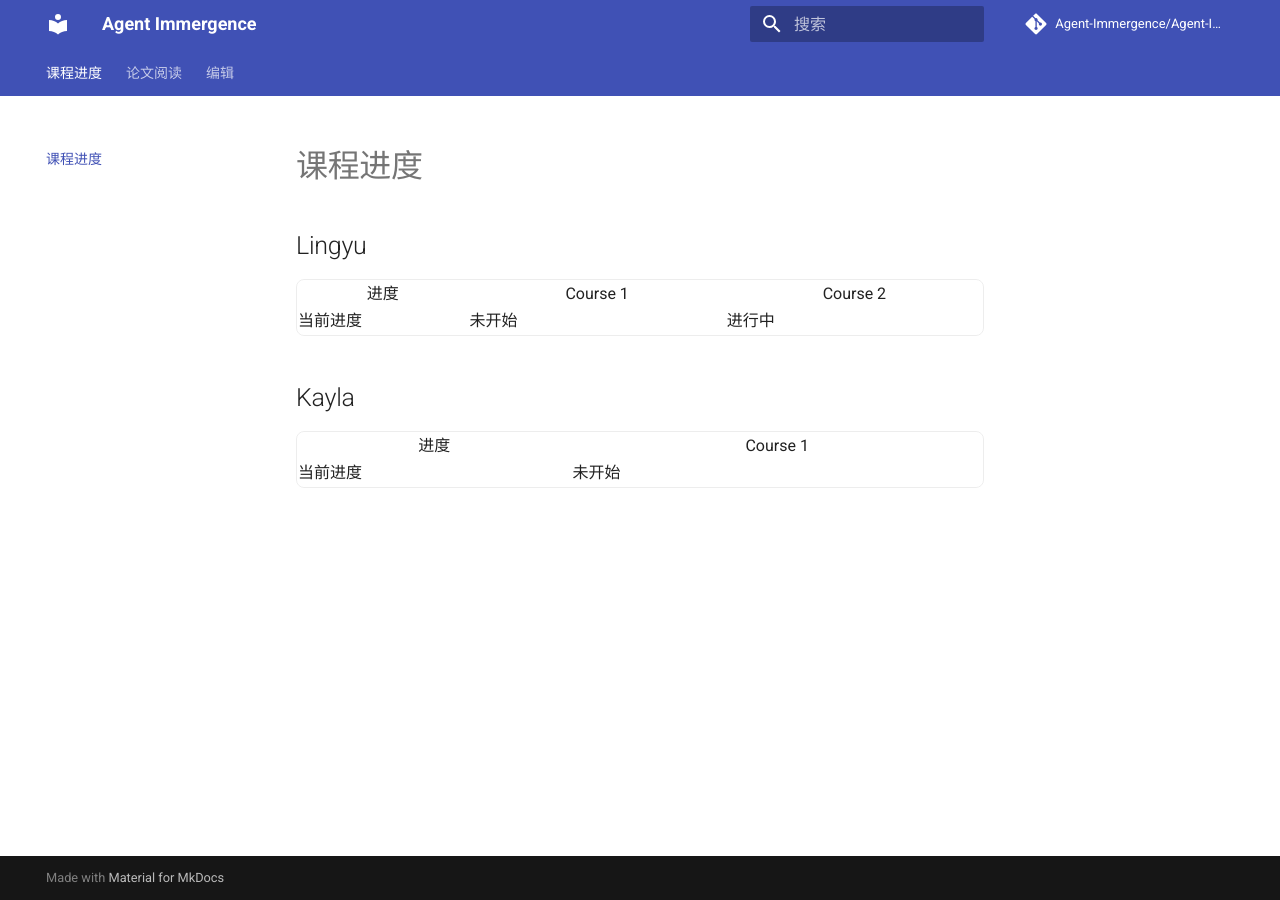
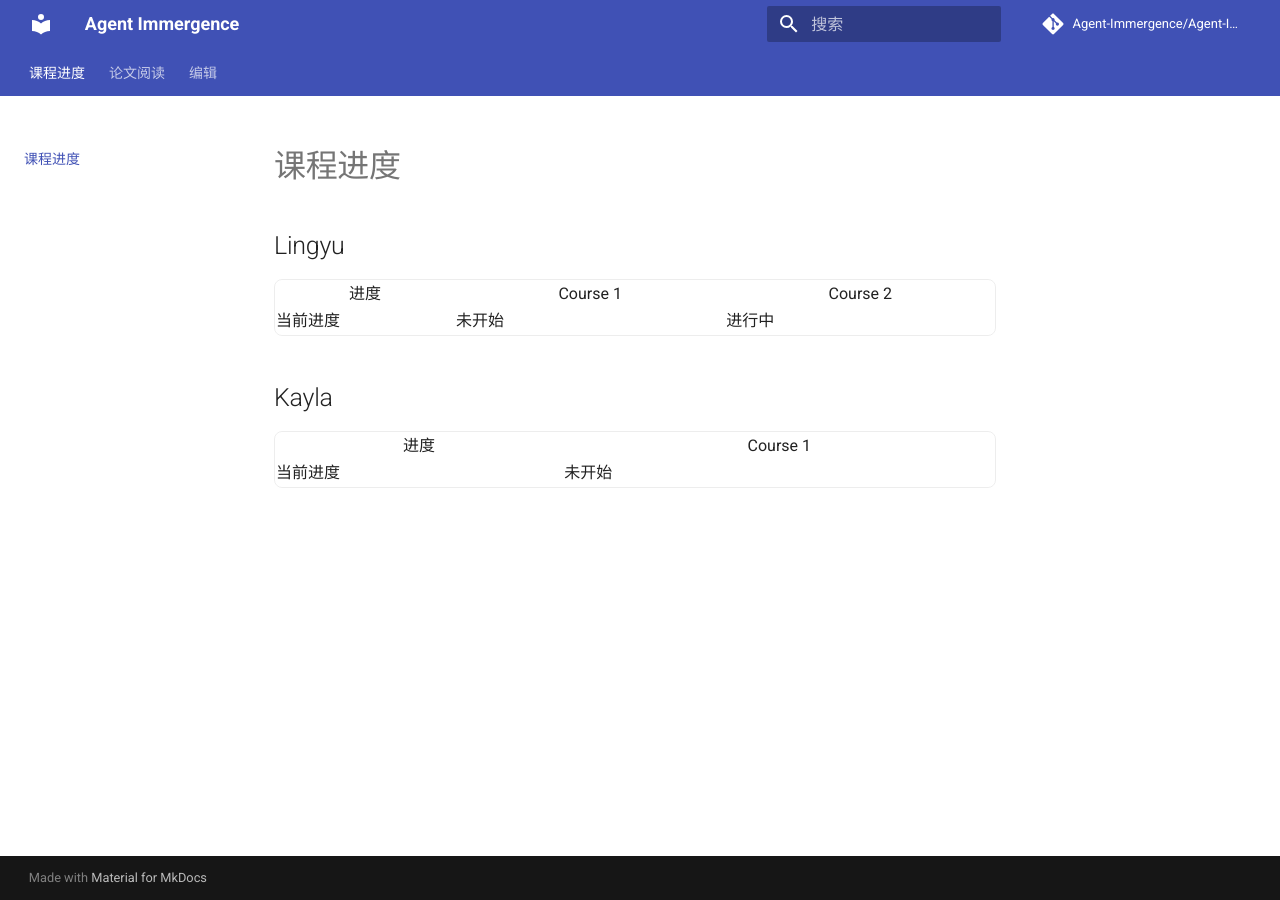
Before and after one commit to Agent-Immergence/Agent-Immergence.github.io, an MkDocs documentation site: the page built from docs/index.md, in a window 1280 px wide. Built offline with MkDocs 1.6.1 and Material for MkDocs 9.7.7, drawn with Linux system fonts in a browser that asks for light colours; comment, search, counter and statistics services are not loaded.

Commit message:
Make admin layout wider

```diff
--- a/docs/stylesheets/extra.css
+++ b/docs/stylesheets/extra.css
@@ -1,3 +1,17 @@
+.md-grid {
+  max-width: 98vw;
+}
+
+.md-main__inner {
+  margin-left: 0.4rem;
+  margin-right: 0.4rem;
+}
+
+.md-content__inner {
+  margin-left: 0.4rem;
+  margin-right: 0.4rem;
+}
+
 .md-typeset .tracker-app {
   margin-top: 1.25rem;
 }
@@ -188,6 +202,17 @@
   max-width: 100%;
 }
 
+.course-corner-tools {
+  display: grid;
+  gap: 0.45rem;
+  justify-items: stretch;
+  min-width: 10rem;
+}
+
+.course-corner-tools span {
+  font-weight: 700;
+}
+
 .stacked-field {
   display: grid;
   gap: 0.35rem;
@@ -195,6 +220,16 @@
 }
 
 @media (max-width: 700px) {
+  .md-grid {
+    max-width: 100vw;
+  }
+
+  .md-main__inner,
+  .md-content__inner {
+    margin-left: 0.2rem;
+    margin-right: 0.2rem;
+  }
+
   .editor-grid {
     grid-template-columns: 1fr;
   }
```
Also changed, not shown: docs/assets/js/admin.js (+7 -1 lines).
